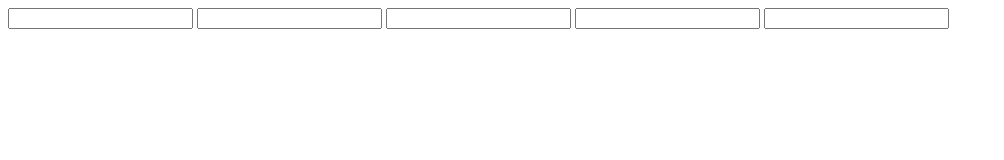
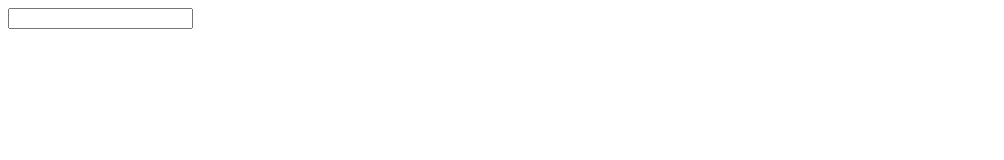
Before and after one commit to amelia588/paginas_html, a plain HTML site: page index.html in a window 1280 px wide. Shown: the whole page, without its empty margins (0-1004 px from the left). Drawn offline with Linux system fonts and the light colour scheme.

Commit message:
cambie por otros codigos

```diff
--- a/index.html
+++ b/index.html
@@ -7,12 +7,9 @@
     <title>formularios</title>
 </head>
 <body>
- <div>
-    <input type="text"/>
-    <input type="text"/>
-    <input type="text"/>
-    <input type="text"/>
-    <input type="text"/>
- </div>
+ <form action=""></form>
+ <label for="nombre">
+    <input type="" id="nombre"/>
+ </label>
 </body>
 </html>
```
